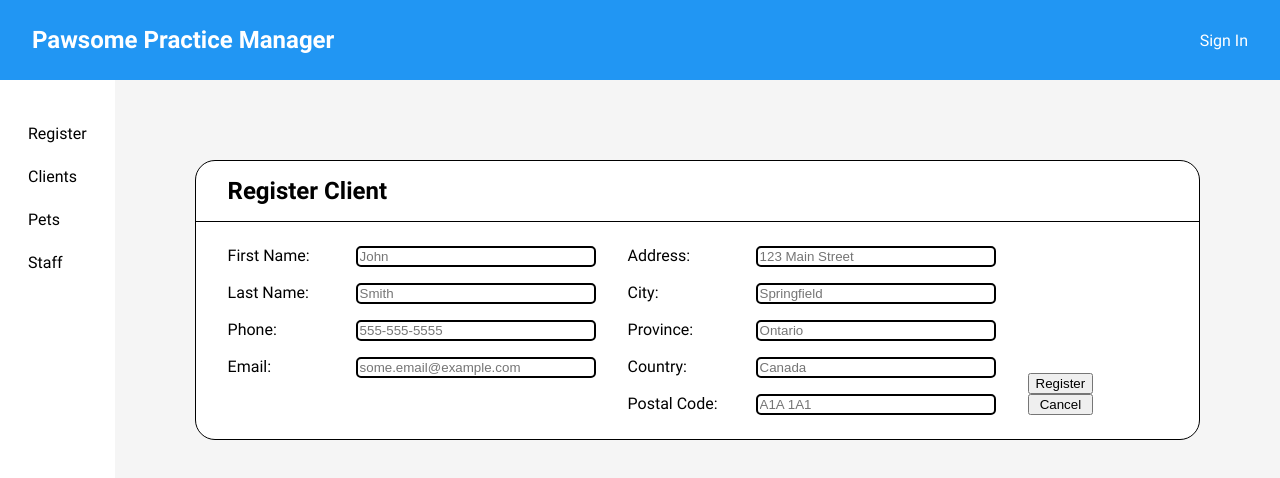
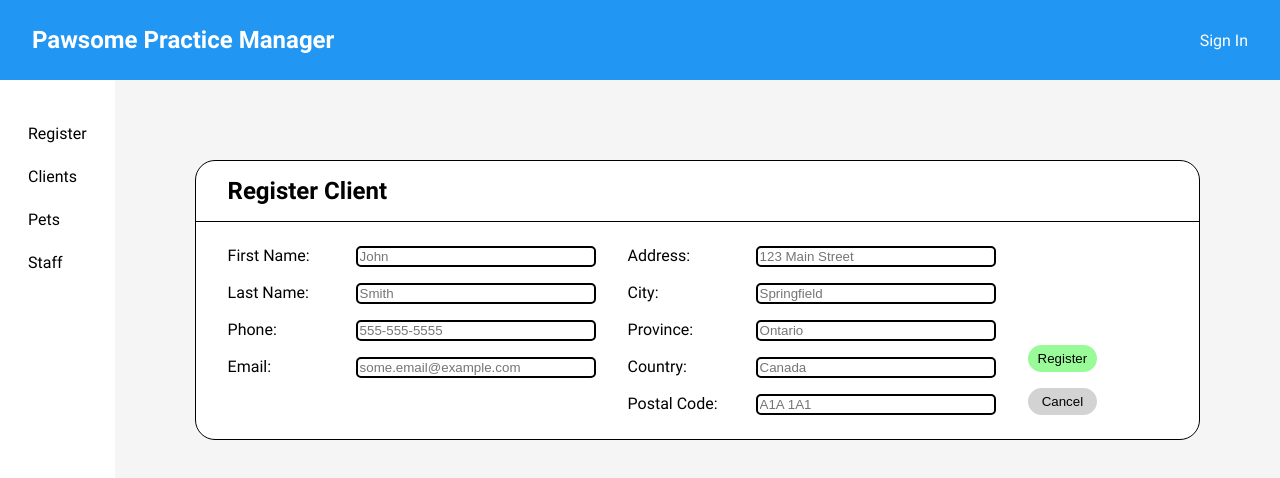
Before and after one commit to TomMhammond/capstone-client, a React (Create React App) app: page /register/client in a window 1280 px wide. Shown: the top 478 px of the page. Built offline with nearby package versions, Linux system fonts and the light colour scheme.

Commit message:
add style to buttons

```diff
--- a/src/components/ClientForm/ClientForm.jsx
+++ b/src/components/ClientForm/ClientForm.jsx
@@ -44,8 +44,8 @@ export default function ClientForm(){
                 </div>
             </div>
             <div className='client-form__container client-form__button-container'>
-                <button>Register</button>
-                <button>Cancel</button>
+                <button className='client-form__button client-form__button--register'>Register</button>
+                <button className='client-form__button client-form__button--cancel'>Cancel</button>
             </div>
         </form>
     )
--- a/src/components/ClientForm/ClientForm.scss
+++ b/src/components/ClientForm/ClientForm.scss
@@ -1,3 +1,5 @@
+@use '../../styles/variables' as *;
+
 .client-form{
     border-top: 1px solid black;
     padding: 1rem 0;
@@ -28,4 +30,21 @@
         justify-content: flex-end;
         padding-bottom: .5rem;
     }
+
+    &__button {
+        border-radius: 20px;
+        margin-top: 1rem;
+        padding: .25rem .5rem;
+        border-style: solid;
+
+        &--register {
+            background-color: $active-colour;
+            border-color: $active-colour;
+        }
+
+        &--cancel {
+            background-color: $deceased-colour;
+            border-color: $deceased-colour;
+        }
+    }
 }
```
